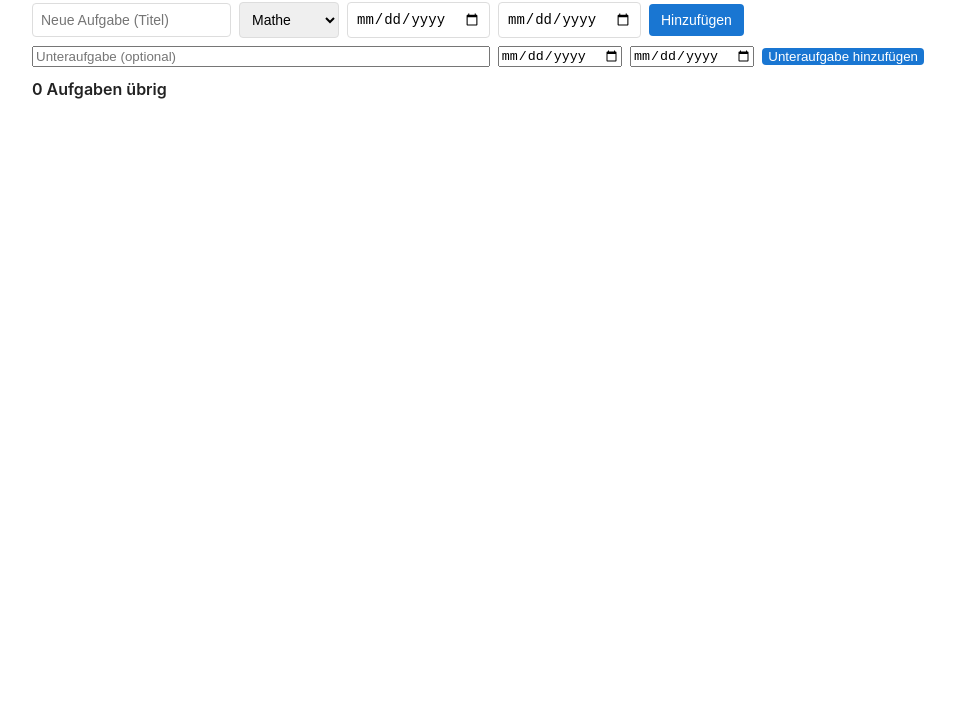
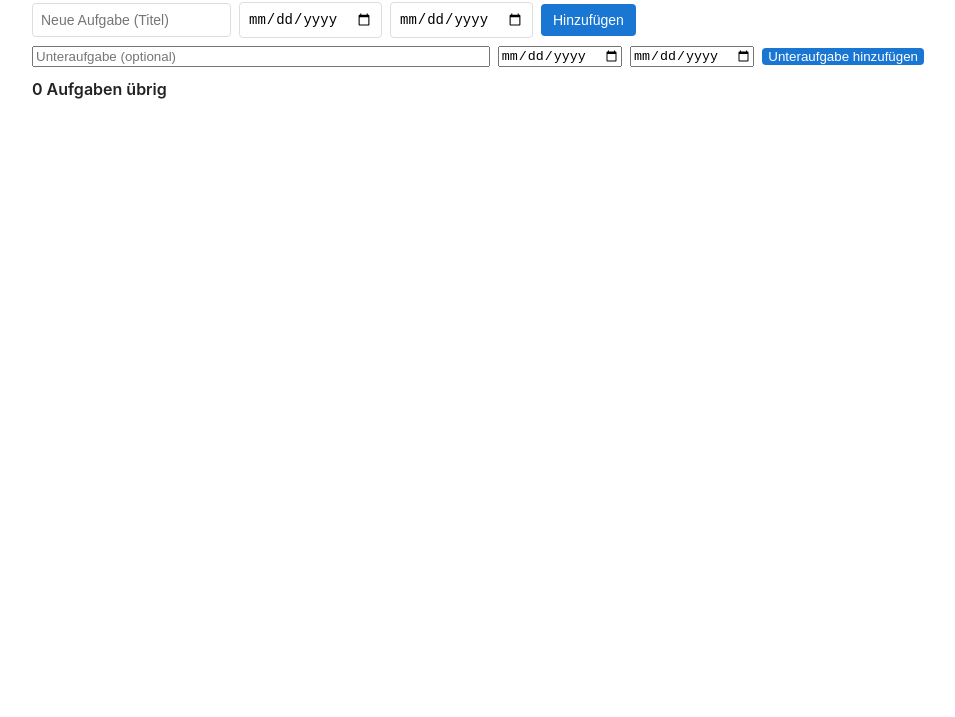
Before and after one commit to EisiGIT/ToDoListe, a plain HTML site: page index.html in a window 1280 px wide. Shown: the part 83-800 px from the top of the page, without its empty margins (158-1113 px from the left). Drawn offline with Linux system fonts and the light colour scheme.

Commit message:
EntfKat3

```diff
--- a/index.html
+++ b/index.html
@@ -10,12 +10,6 @@
   <h1>Aufgabenliste Uni</h1>
   <form id="newTaskForm" class="new-task" onsubmit="return false;">
     <input id="taskInput" type="text" placeholder="Neue Aufgabe (Titel)" aria-label="Neue Aufgabe" required />
-    <select id="subjectSelect" aria-label="Unifach">
-      <option value="mathe">Mathe</option>
-      <option value="info">Informatik</option>
-      <option value="physik">Physik</option>
-      <option value="englisch">Englisch</option>
-    </select>
     <input id="startDate" type="date" aria-label="Startdatum" />
     <input id="endDate" type="date" aria-label="Enddatum" />
     <button id="addBtn">Hinzufügen</button>
@@ -32,7 +26,6 @@
 
   <script>
     const input = document.getElementById('taskInput');
-    const subjectSelect = document.getElementById('subjectSelect');
     const addBtn = document.getElementById('addBtn');
     const list = document.getElementById('taskList');
     const remaining = document.getElementById('remaining');
@@ -172,14 +165,12 @@
 
     function addTask(){
       const text = input.value;
-      const subject = subjectSelect.value;
       const startDate = startDateInput.value || null;
       const endDate = endDateInput.value || null;
       if(!text || !text.trim()) return;
       const tasks = loadTasks();
       const task = {
         text: text.trim(),
-        subject,
         startDate,
         endDate,
         done: false,
@@ -192,7 +183,6 @@
       input.value = '';
       startDateInput.value = '';
       endDateInput.value = '';
-      subjectSelect.value = 'mathe';
       tempSubtasks = [];
       pendingSubtasks.innerHTML = '';
       input.focus();
```
